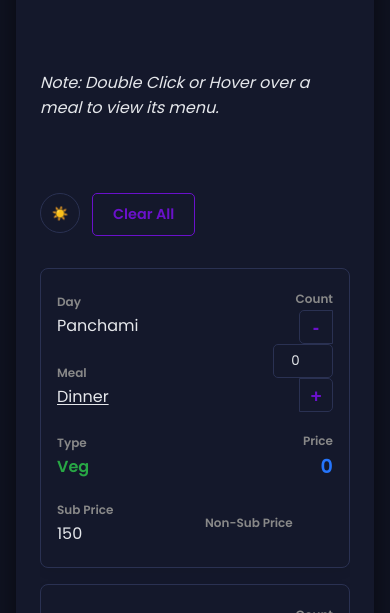
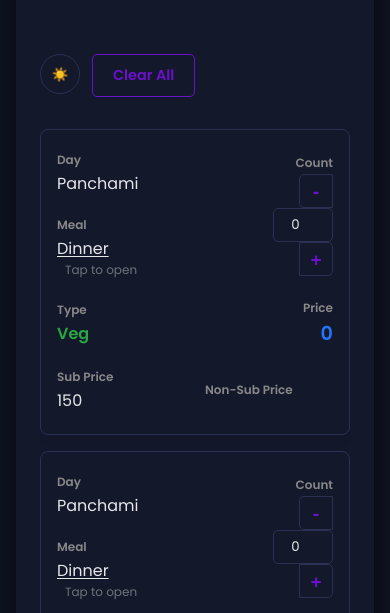
Before and after one commit to itsjustasemicolon/Puja-Coupon-Calculator, a plain HTML site: page index.html in a window 390 px wide. Shown: the part 208-821 px from the top of the page. Drawn offline with Linux system fonts and the light colour scheme.

Commit message:
Add files via upload

```diff
--- a/index.html
+++ b/index.html
@@ -15,7 +15,6 @@
     <div class="container">
         <div class="main-header">
             <h1>Meena Residency Coupon Price Calculator</h1><br>
-            <p><i>Note: Double Click or Hover over a meal to view its menu.</i></p><br />
             <div class="header-actions">
                 <button id="theme-toggle" class="theme-toggle" aria-label="Toggle theme" title="Toggle theme">
                     <span class="theme-icon" aria-hidden="true">🌙</span>
--- a/script.js
+++ b/script.js
@@ -76,7 +76,7 @@ document.addEventListener('DOMContentLoaded', () => {
         row.classList.add('grid-row');
         row.innerHTML = `
             <div data-label="Day">${item.day}</div>
-            <div data-label="Meal"><span class="menu-trigger" data-day="${item.day}" data-meal="${item.meal}" data-type="${item.type || 'NA'}" role="button" tabindex="0" aria-label="View menu">${item.meal}</span></div>
+            <div data-label="Meal"><span class="menu-trigger" data-day="${item.day}" data-meal="${item.meal}" data-type="${item.type || 'NA'}" role="button" tabindex="0" aria-label="View menu">${item.meal}</span><span class="tap-hint">Tap to open</span></div>
             <div data-label="Type" class="${item.type === 'VG' ? 'veg-text' : item.type === 'NV' ? 'non-veg-text' : ''}">${item.type === 'VG' ? 'Veg' : item.type === 'NV' ? 'Non-Veg' : ''}</div>
             <div data-label="Count" class="input-stepper">
                 <button class="stepper-btn minus-btn" data-id="${item.id}">-</button>
--- a/style.css
+++ b/style.css
@@ -149,6 +149,13 @@ h1 {
 .menu-trigger:focus-visible {
     outline: none;
     box-shadow: var(--focus-ring);
+}
+
+.tap-hint {
+    display: none;
+    margin-left: 8px;
+    font-size: 0.75rem;
+    color: var(--muted-text);
 }
 
 .grid-row:last-child > div {
@@ -468,6 +475,11 @@ h1 {
         margin-bottom: 2px;
     }
 
+    /* Show tap hint only on mobile */
+    .tap-hint {
+        display: inline-block;
+    }
+
     /* Specific alignment for some cells */
     .grid-row > div:nth-child(4), /* Count */
     .grid-row > div:nth-child(7)  /* Price */
```
